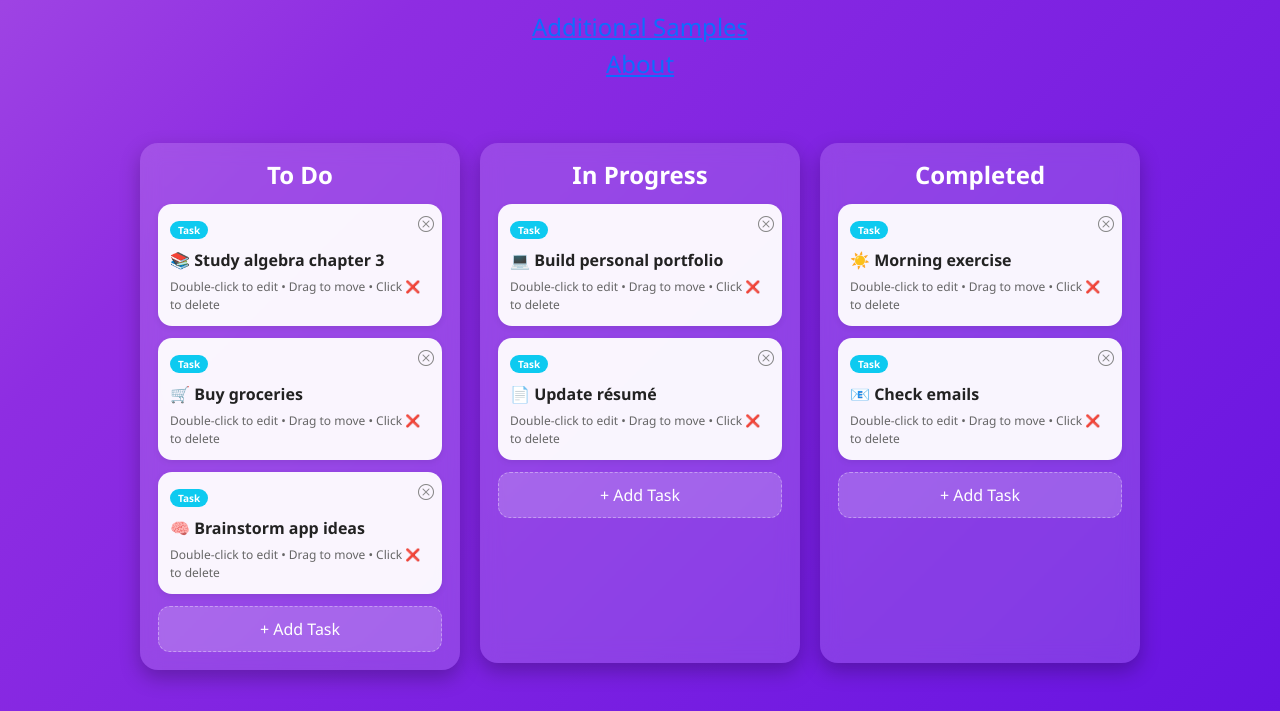
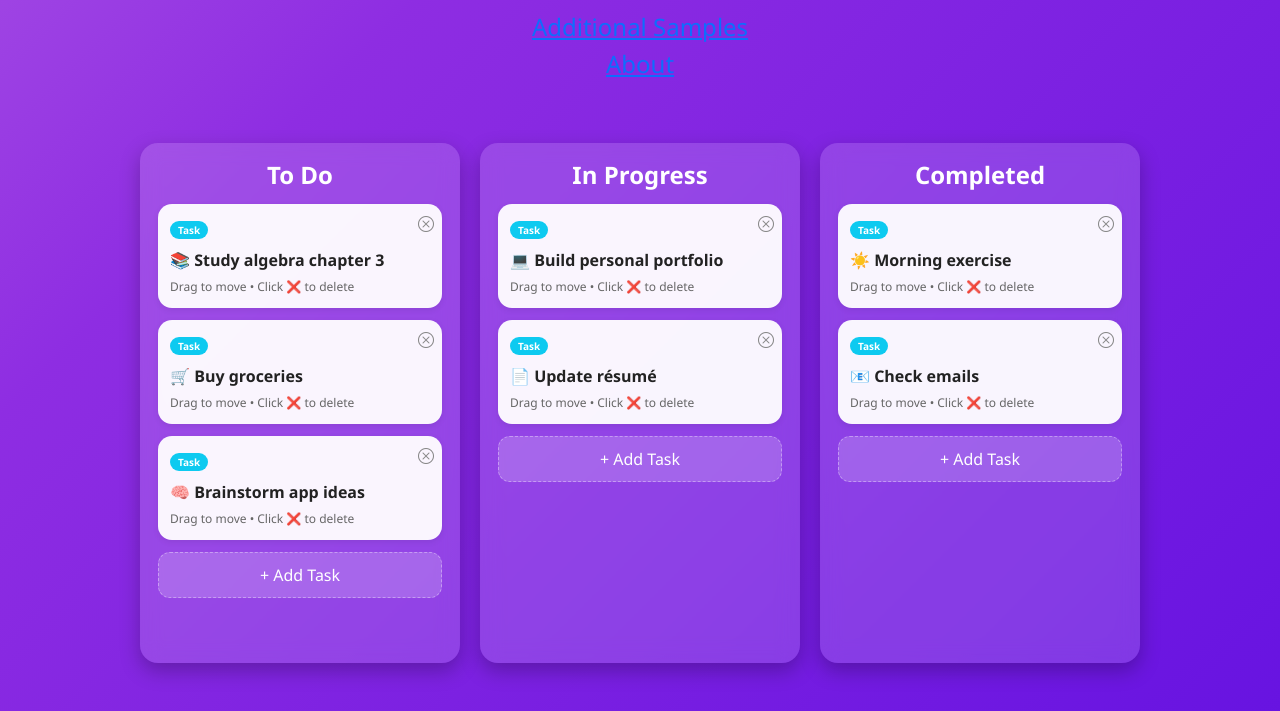
Before and after one commit to nk409/nk409, a plain HTML site: page index.html in a window 1280 px wide. Shown: the part 89-800 px from the top of the page. Drawn offline with nearby package versions, Linux system fonts and the light colour scheme.

Commit message:
Update task meta instructions in index.html
Removed 'Double-click to edit' instruction from task meta.

```diff
--- a/index.html
+++ b/index.html
@@ -257,7 +257,7 @@ function makeTask(text) {
     <i class="bi bi-x-circle delete-btn" title="Delete"></i>
     <span class="badge bg-info">Task</span>
     <div class="task-text mt-2" contenteditable="true">${escapeHtml(text)}</div>
-    <div class="task-meta">Double-click to edit • Drag to move • Click ❌ to delete</div>
+    <div class="task-meta">Drag to move • Click ❌ to delete</div>
   `;
 
   const txt = task.querySelector('.task-text');
```
